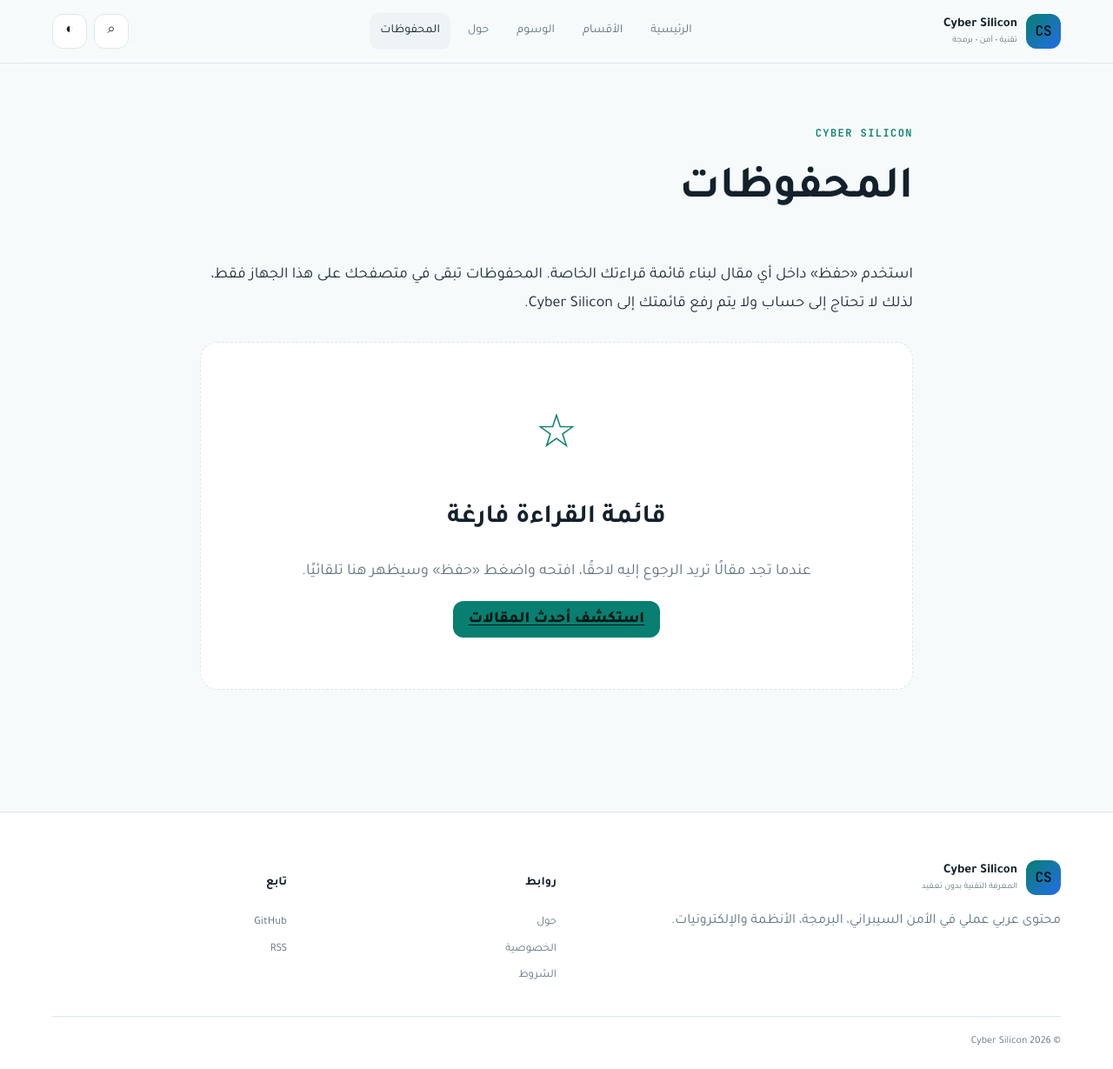
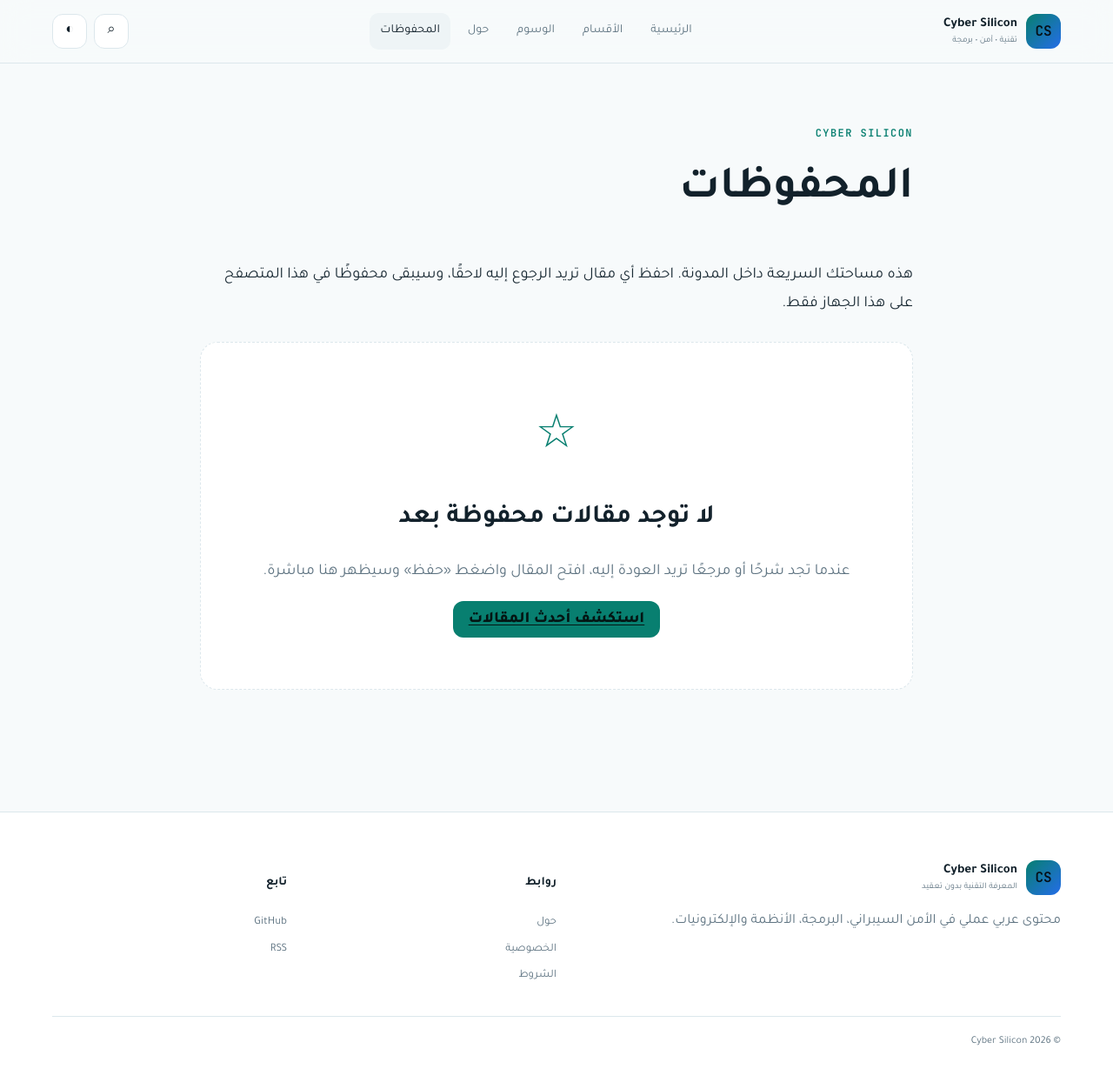
Before and after one commit to cyber-silicon/cyber-silicon.github.io, a Jekyll site: the page built from _pages/bookmarks.html, in a window 1280 px wide and 1229 px high. Shown: the whole window at 87% size. Built offline with Jekyll 4.4.1, drawn with Linux system fonts in a browser that asks for light colours.

Commit message:
content: rewrite bookmarks.html

```diff
--- a/_pages/bookmarks.html
+++ b/_pages/bookmarks.html
@@ -1,18 +1,18 @@
 ---
 layout: page
 title: المحفوظات
-description: احتفظ بالمقالات التي تريد الرجوع إليها لاحقًا على هذا الجهاز.
+description: احتفظ بمقالات Cyber Silicon التي تريد الرجوع إليها لاحقًا على هذا الجهاز.
 permalink: /bookmarks/
 ---
 
 <div class="bookmarks-note">
-  <p>استخدم «حفظ» داخل أي مقال لبناء قائمة قراءتك الخاصة. المحفوظات تبقى في متصفحك على هذا الجهاز فقط، لذلك لا تحتاج إلى حساب ولا يتم رفع قائمتك إلى Cyber Silicon.</p>
+  <p>هذه مساحتك السريعة داخل المدونة. احفظ أي مقال تريد الرجوع إليه لاحقًا، وسيبقى محفوظًا في هذا المتصفح على هذا الجهاز فقط.</p>
 </div>
 
 <div id="bookmarksEmpty" class="empty-state">
   <span>☆</span>
-  <h2>قائمة القراءة فارغة</h2>
-  <p>عندما تجد مقالًا تريد الرجوع إليه لاحقًا، افتحه واضغط «حفظ» وسيظهر هنا تلقائيًا.</p>
+  <h2>لا توجد مقالات محفوظة بعد</h2>
+  <p>عندما تجد شرحًا أو مرجعًا تريد العودة إليه، افتح المقال واضغط «حفظ» وسيظهر هنا مباشرة.</p>
   <a class="button primary" href="{{ '/' | relative_url }}">استكشف أحدث المقالات</a>
 </div>
 
```
